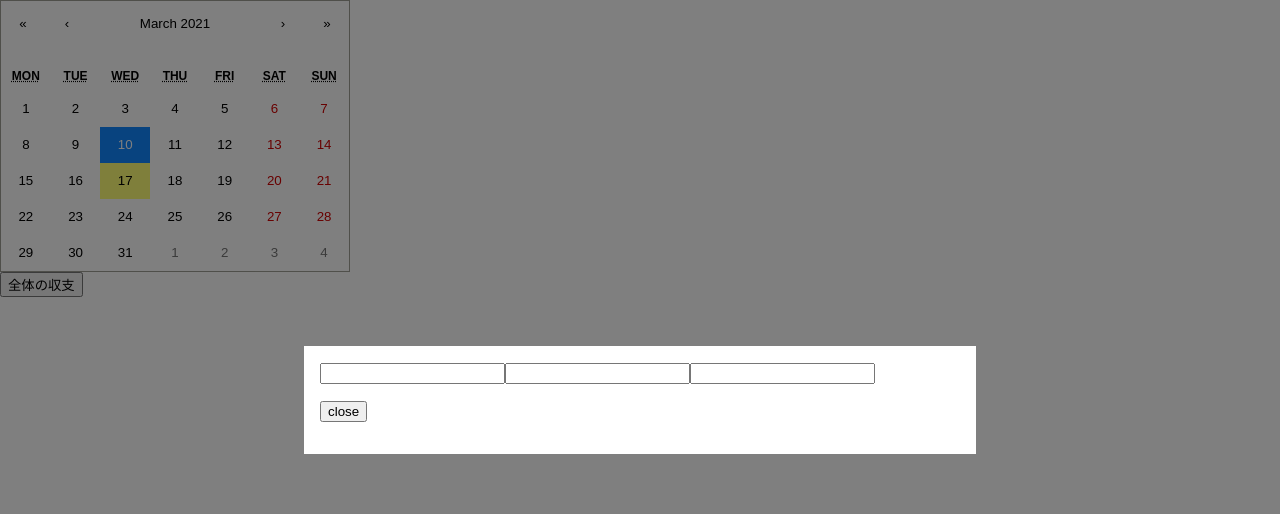
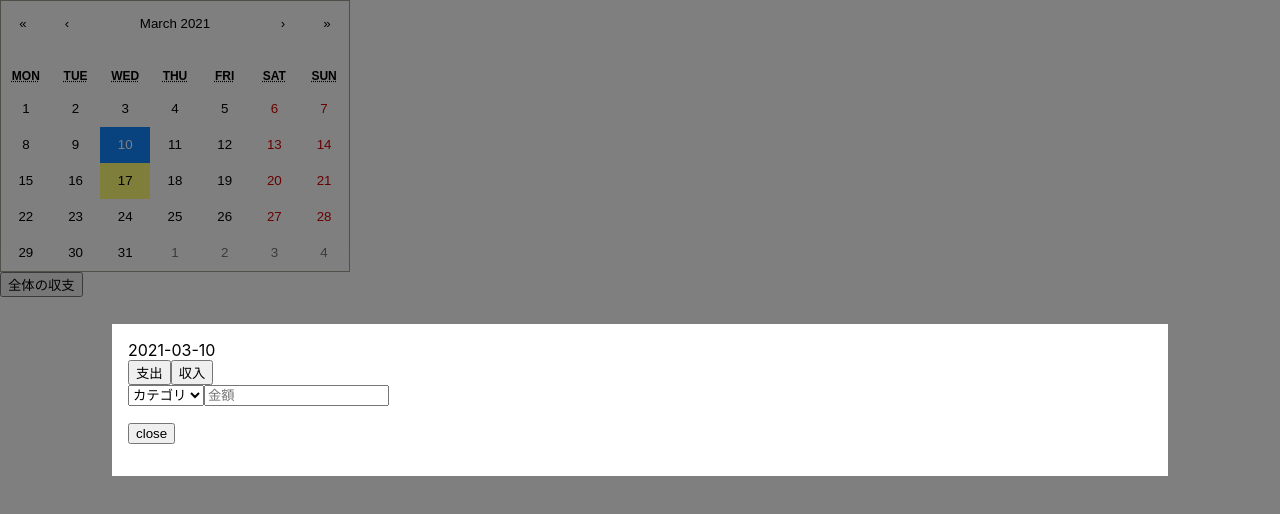
Before and after one commit to yutoyasuda1128/balance-management, a React (Create React App) app: page / in a window 1280 px wide. Both pictures are taken after a click on the button "10". Shown: the top 514 px of the page. Built offline with nearby package versions, Linux system fonts and the light colour scheme.

Commit message:
モーダル内に支出収入ボタンの追加

```diff
--- a/src/ModalWindow.css
+++ b/src/ModalWindow.css
@@ -1,6 +1,15 @@
 .ModalWindow-Content {
     z-index:2;
-    width:50%;
+    width:80%;
     padding: 16px;
     background:#fff;
 }
+
+.ModalWindow-InputArea {
+    display:flex;
+    width:100%;
+}
+
+.Expenditureincome {
+    margin-left: auto;
+}
--- a/src/ModalWindow.jsx
+++ b/src/ModalWindow.jsx
@@ -1,13 +1,32 @@
 import React, { useState } from 'react';
 import './ModalWindow.css';
 
+
+function formatDate(dt) {
+  const y = dt.getFullYear();
+  const m = ('00' + (dt.getMonth()+1)).slice(-2);
+  const d = ('00' + dt.getDate()).slice(-2);
+  return (y + '-' + m + '-' + d);
+}
 export function ModalWindow(props){
   console.log(props.date)
+  console.log(props.date.getFullYear())
   return (
     <div className="ModalWindow-Content">
-          <input type="text" />
-          <input type="text" />
-          <input type="text" />
+      <div>{ formatDate(props.date)}
+      　<div className="Expenditureincome">
+          <button>支出</button>
+          <button>収入</button>
+        </div>
+      </div>
+      <div className="ModalWindow-InputArea">
+        <select>
+          <option value="">カテゴリ</option>
+          <option value="food">食費</option>
+          <option value="miscellaneous">雑費</option>
+        </select>
+        <input type="number"  placeholder="金額"/>
+      </div>
       <p><button onClick={props.onClose}>close</button></p>
     </div>
   )
```
